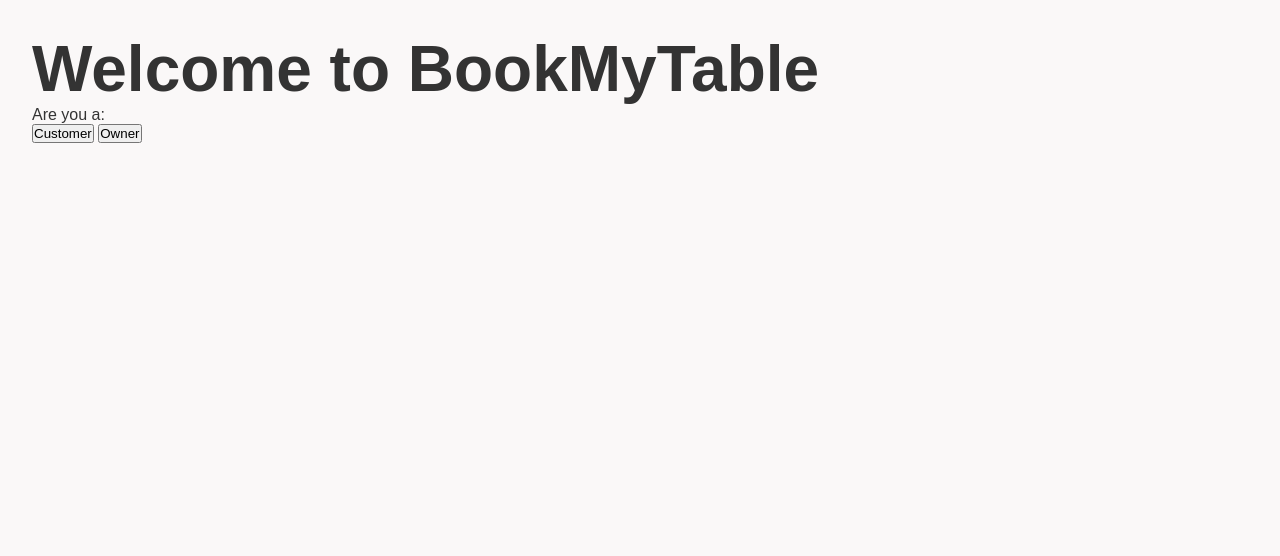
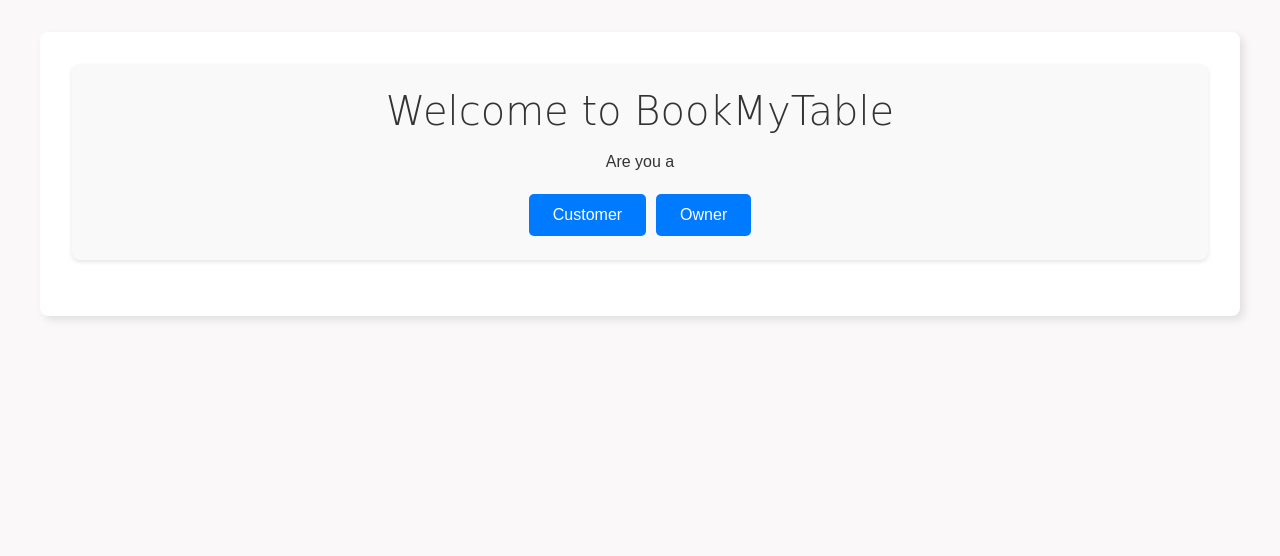
Before and after one commit to aimbot20/bookmytable_real, a Django app: page / in a window 1280 px wide. Shown: the part 128-684 px from the top of the page. Run offline with Django 5.2, Linux system fonts and the light colour scheme.

Commit message:
added webpages

```diff
--- a/BookMyTable/BookMyTable/settings.py
+++ b/BookMyTable/BookMyTable/settings.py
@@ -134,6 +134,10 @@
 MEDIA_URL = '/media/'
 MEDIA_ROOT = os.path.join(BASE_DIR, 'media')
 
+#to redirect the user to login/signup page if they try to access some functionality
+LOGIN_URL = '/users/'  # Or the appropriate path for your login page
+
+
 # Default primary key field type
 # https://docs.djangoproject.com/en/5.1/ref/settings/#default-auto-field
 
--- a/BookMyTable/static/style.css
+++ b/BookMyTable/static/style.css
@@ -109,6 +109,33 @@
     color: white;
     cursor: pointer;
     text-align: right;
+}
+
+
+.gap {
+    margin-bottom: 20px; /* Adjust the gap size as needed */
+}
+
+.form-container {
+    display: flex;
+    flex-direction: column;
+    align-items: center;
+}
+
+.form-input {
+    width: 100%;
+    max-width: 300px;
+    padding: 10px;
+    margin: 10px 0;
+    border: 1px solid #ddd;
+    border-radius: 4px;
+}
+
+.error-message {
+    text-align: center;
+    font-size: 1rem;
+    margin-top: 10px;
+    color: red;
 }
 
 /* .menu-btn:hover {
@@ -246,8 +273,81 @@
     text-align: right;
 
 }
+/* General Classes */
+.container {
+    max-width: 1200px;
+    margin: 0 auto;
+    padding: 2rem;
+    background-color: #fff;
+    border-radius: 8px;
+    box-shadow: 4px 4px 8px rgba(0, 0, 0, 0.1);
+}
 
-/*
-.close-btn:hover {
-    background-color: #98989c;
-} */
+.flex-center {
+    display: flex;
+    justify-content: center;
+    align-items: center;
+}
+
+.flex-column {
+    display: flex;
+    flex-direction: column;
+    align-items: center;
+}
+
+.button {
+    display: inline-block;
+    padding: 0.75rem 1.5rem;
+    border: none;
+    border-radius: 5px;
+    background-color: #007BFF;
+    color: #fff;
+    font-size: 1rem;
+    cursor: pointer;
+    text-align: center;
+    transition: background-color 0.3s;
+}
+
+.button:hover {
+    background-color: #092c52;
+}
+
+.button-secondary {
+    background-color: #6c757d;
+    color: #fff;
+}
+
+.button-secondary:hover {
+    background-color: #545b62;
+}
+
+.text-center {
+    text-align: center;
+}
+
+.card {
+    background-color: #f9f9f9;
+    padding: 1.5rem;
+    border-radius: 8px;
+    box-shadow: 0 2px 4px rgba(0, 0, 0, 0.1);
+    margin-bottom: 1.5rem;
+}
+
+.card-header {
+    font-size: 1.25rem;
+    font-weight: bold;
+    margin-bottom: 1rem;
+}
+
+.card-heading {
+    font-family: "Brush Script MT", cursive;
+    font-size: 2.5rem;
+    font-weight:lighter;
+    margin-bottom: 1rem;
+}
+
+.card-body {
+    font-size: 1rem;
+    line-height: 1.5;
+    color: #333;
+}
--- a/BookMyTable/templates/layout.html
+++ b/BookMyTable/templates/layout.html
@@ -48,10 +48,11 @@
 
     <div class="dropdown-menu" id="dropdownMenu">
         <button class="close-btn" onclick="toggleMenu()">X</button>
-        <a href="#">Profile</a>
+        <a href="{% url 'profile' %}">Profile</a>
         <a href="#">My Reviews</a>
         <a href="#">My Reservations</a>
         <a href="#">Saved Restaurants</a>
+        <a href="#" onclick="confirmLogout()">Logout</a>
     </div>
 
 
@@ -69,17 +70,25 @@
         </div>
     </footer>
 
-    <!-- JavaScript for Sidebar -->
+    <!-- JavaScript for drop down -->
     <script>
-        // function toggleSidebar() {
-        //     const sidebar = document.getElementById('sidebar');
-        //     sidebar.classList.toggle('active');
-        // }
+
         function toggleMenu() {
             const menu = document.getElementById('dropdownMenu');
             menu.classList.toggle('active');
         }
 
     </script>
+
+     <!-- JavaScript for login confirmation -->
+    <script>
+        function confirmLogout() {
+            var confirmAction = confirm("Are you sure you want to log out?");
+            if (confirmAction) {
+                window.location.href = "{% url 'logout' %}";  // Redirect to the logout URL if confirmed
+            }
+        }
+    </script>
+
 </body>
 </html>
--- a/BookMyTable/users/templates/users/select_user_type.html
+++ b/BookMyTable/users/templates/users/select_user_type.html
@@ -1,8 +1,25 @@
-{% extends "layout.html" %}
+{% extends 'layout.html' %}
+
+{% block title %}
+Welcome - BookMyTable
+{% endblock %}
 
 {% block content %}
-<h1>Welcome to BookMyTable</h1>
-<p>Are you a:</p>
-<a href="{% url 'select_action' 'customer' %}"><button>Customer</button></a>
-<a href="{% url 'select_action' 'owner' %}"><button>Owner</button></a>
+<div class="container">
+    <div class="card">
+        <div class="card-heading text-center">Welcome to BookMyTable</div>
+        <div class="card-body">
+            <p class="text-center">Are you a</p>
+            <div class="gap"></div>
+            <div class="flex-center">
+                <a href="{% url 'select_action' 'customer' %}">
+                    <button class="button">Customer</button>
+                </a>
+                <a href="{% url 'select_action' 'owner' %}">
+                    <button class="button" style="margin-left: 10px;">Owner</button>
+                </a>
+            </div>
+        </div>
+    </div>
+</div>
 {% endblock %}
--- a/BookMyTable/users/urls.py
+++ b/BookMyTable/users/urls.py
@@ -18,4 +18,8 @@
     path('home/', views.home, name='home'),
 
     path('dashboard/', views.owner_dashboard, name='owner_dashboard'),
+
+    path('profile/', views.profile, name='profile'),
+
+    path('logout/', views.logout_view, name='logout'),
 ]
--- a/BookMyTable/users/views.py
+++ b/BookMyTable/users/views.py
@@ -1,11 +1,14 @@
 from django.shortcuts import render, redirect
-from django.contrib.auth import authenticate, login
+from django.contrib.auth import authenticate, login, logout
 from django.urls import reverse
 from .models import Customer, Owner
 from .models import Users  # Make sure this is correctly imported
 # from django.contrib.auth import login
 from restaurant.models import Restaurant
 from django.contrib.auth.hashers import check_password
+from reservation.models import Reservation
+from django.contrib.auth.decorators import login_required
+
 
 def home(request):
     # Get the user ID from the query parameters
@@ -142,3 +145,32 @@
 
     context = {'restaurant': restaurant, }
     return render(request, 'users/owner_dashboard.html', context)
+
+@login_required
+def profile(request):
+    user = request.user  # This is the logged-in user
+
+    # Initialize a dictionary to store profile data
+    profile_data = {
+        'username': user.username,
+        'email': user.email,
+        'contact_number': None,  # We'll set this based on the user type
+    }
+
+    # Check if the user is a Customer
+    if hasattr(user, 'customer'):
+        # Fetch customer-specific data
+        profile_data['contact_number'] = user.customer.contact_number
+
+    # Check if the user is an Owner
+    elif hasattr(user, 'owner'):
+        # Fetch owner-specific data
+        profile_data['contact_number'] = user.owner.contact_number
+
+    return render(request, 'users/profile.html', {'profile_data': profile_data})
+
+
+
+def logout_view(request):
+    logout(request)  # This logs the user out
+    return redirect('select_user_type')
```
Also changed, not shown: BookMyTable/users/templates/users/login_customer.html (+24 -11 lines), BookMyTable/users/templates/users/login_owner.html (+23 -11 lines), BookMyTable/users/templates/users/profile.html (added, +18 -0 lines), BookMyTable/users/templates/users/select_action.html (+22 -5 lines), BookMyTable/users/templates/users/signup_customer.html (+22 -10 lines), BookMyTable/users/templates/users/signup_owner.html (+23 -11 lines), BookMyTable/db.sqlite3.
